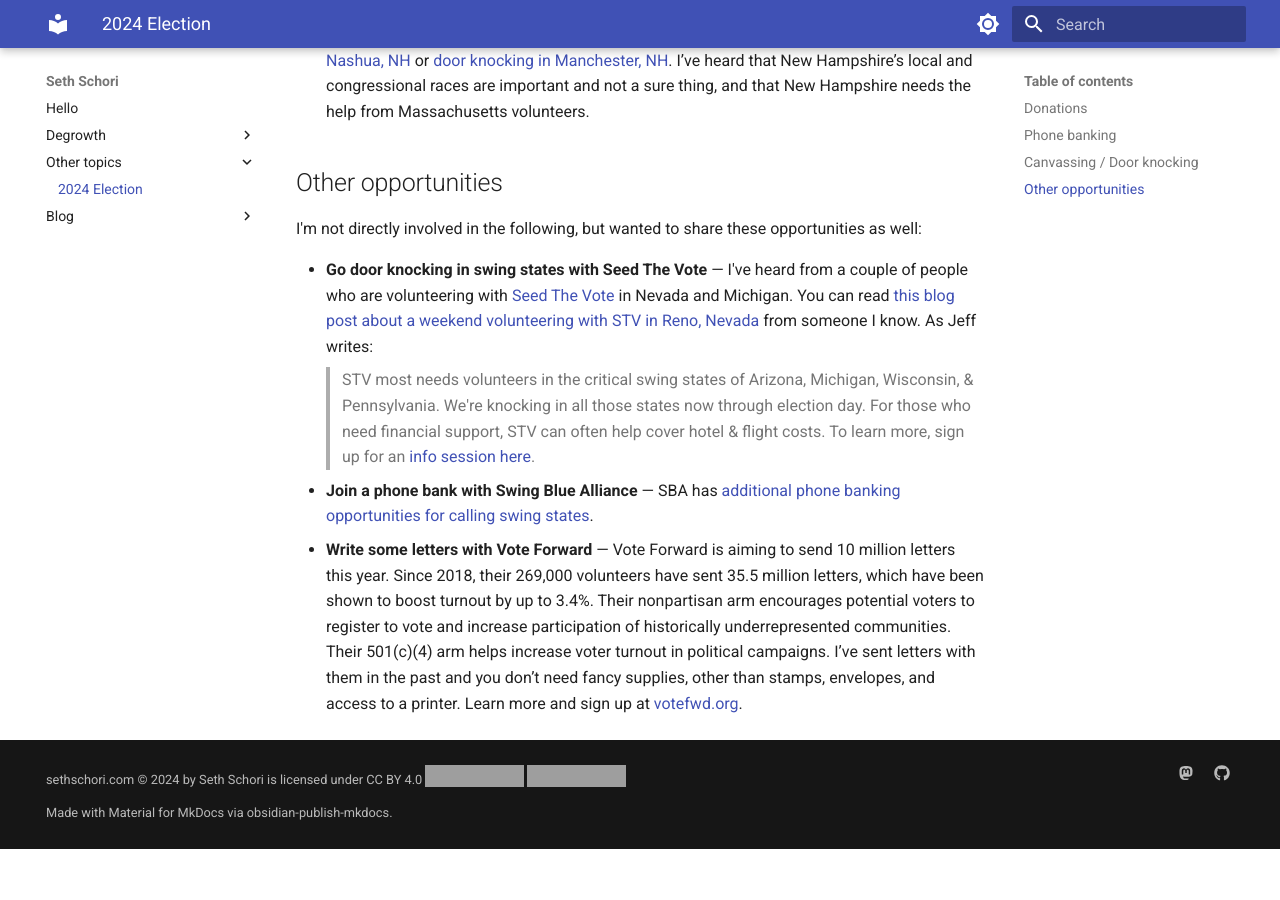
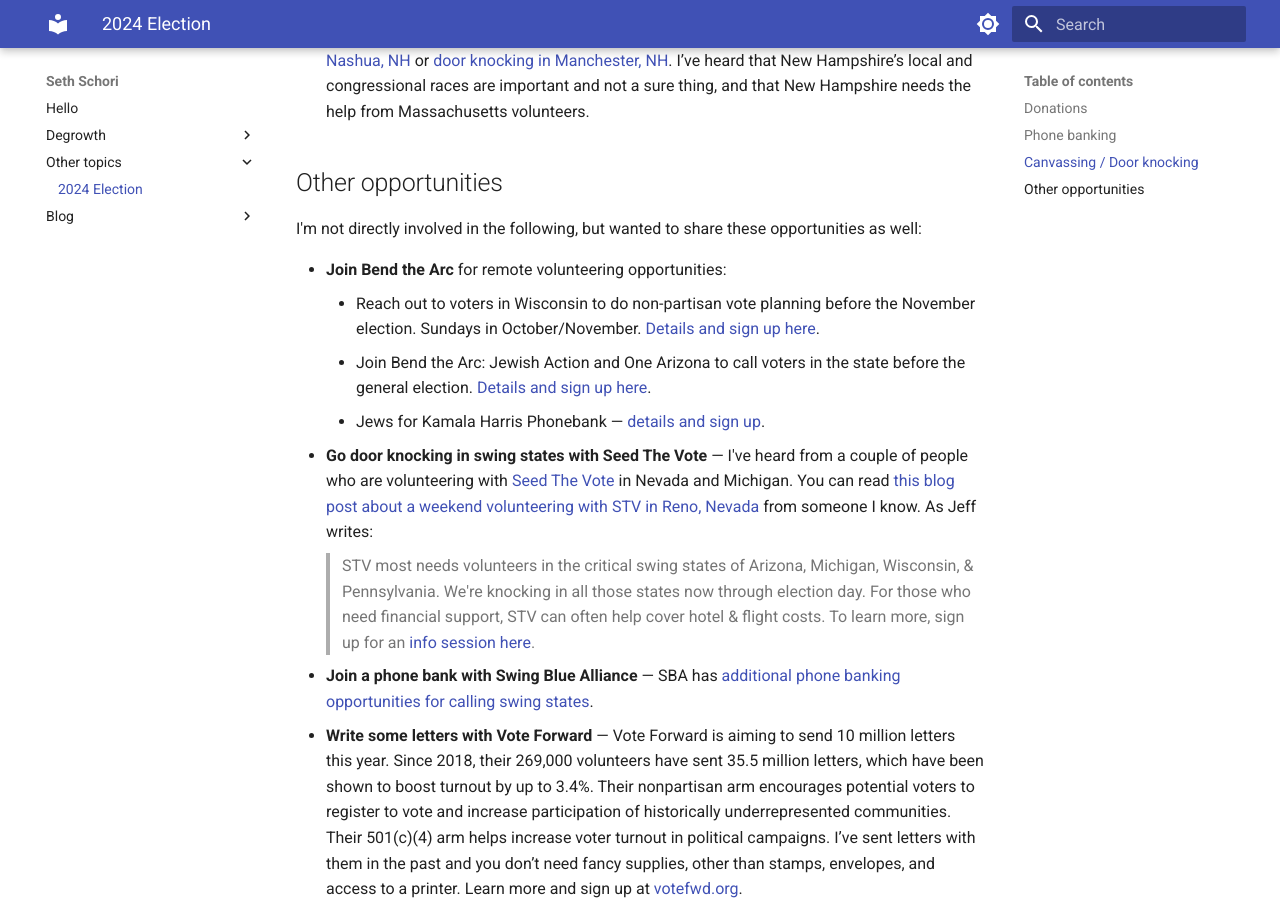
Before and after one commit to sethschori/sethschori.github.io, an MkDocs documentation site: the page built from docs/Other topics/2024 Election.md, in a window 1280 px wide and 900 px high, scrolled down 776 px. Built offline with MkDocs 1.6.1 and Material for MkDocs 9.7.7, drawn with Linux system fonts in a browser that asks for light colours; before the commit the page ends 1625 px from its top, so only the background shows below that; grey boxes are pictures that could not be loaded.

Commit message:
vault backup: 2024-09-19 00:33:26

```diff
--- a/docs/Other topics/2024 Election.md
+++ b/docs/Other topics/2024 Election.md
@@ -17,6 +17,10 @@
 
 I'm not directly involved in the following, but wanted to share these opportunities as well:
 
+- **Join Bend the Arc** for remote volunteering opportunities:
+	- Reach out to voters in Wisconsin to do non-partisan vote planning before the November election. Sundays in October/November. [Details and sign up here](https://www.mobilize.us/bendthearc/event/686040/).
+	- Join Bend the Arc: Jewish Action and One Arizona to call voters in the state before the general election. [Details and sign up here](https://www.mobilize.us/bendthearc/event/689796/).
+	- Jews for Kamala Harris Phonebank — [details and sign up](https://www.mobilize.us/bendthearc/event/687109/).
 - **Go door knocking in swing states with Seed The Vote** — I've heard from a couple of people who are volunteering with [Seed The Vote](https://seedthevote.org/) in Nevada and Michigan. You can read [this blog post about a weekend volunteering with STV in Reno, Nevada](http://caelections.blogspot.com/2024/09/JK-Reno-STV.html) from someone I know. As Jeff writes:
   >STV most needs volunteers in the critical swing states of Arizona, Michigan, Wisconsin, & Pennsylvania. We're knocking in all those states now through election day. For those who need financial support, STV can often help cover hotel & flight costs. To learn more, sign up for an [info session here](https://www.mobilize.us/seedthevote/event/595794/).
 - **Join a phone bank with Swing Blue Alliance** — SBA has [additional phone banking opportunities for calling swing states](https://www.mobilize.us/swingbluealliance/).
```
